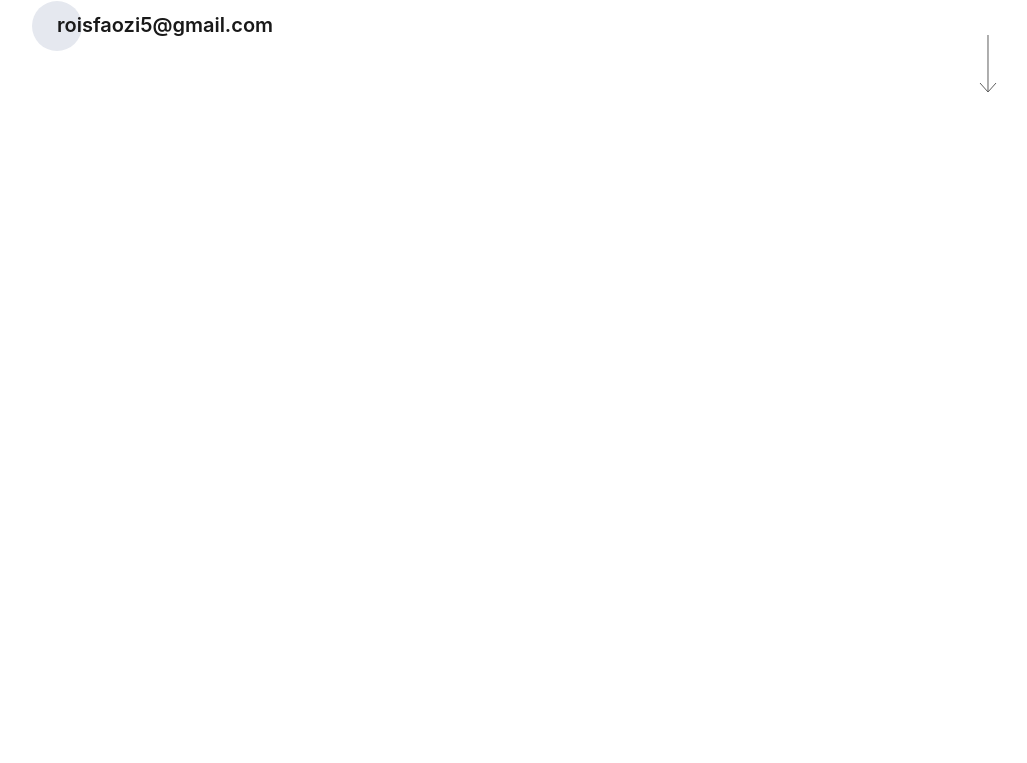
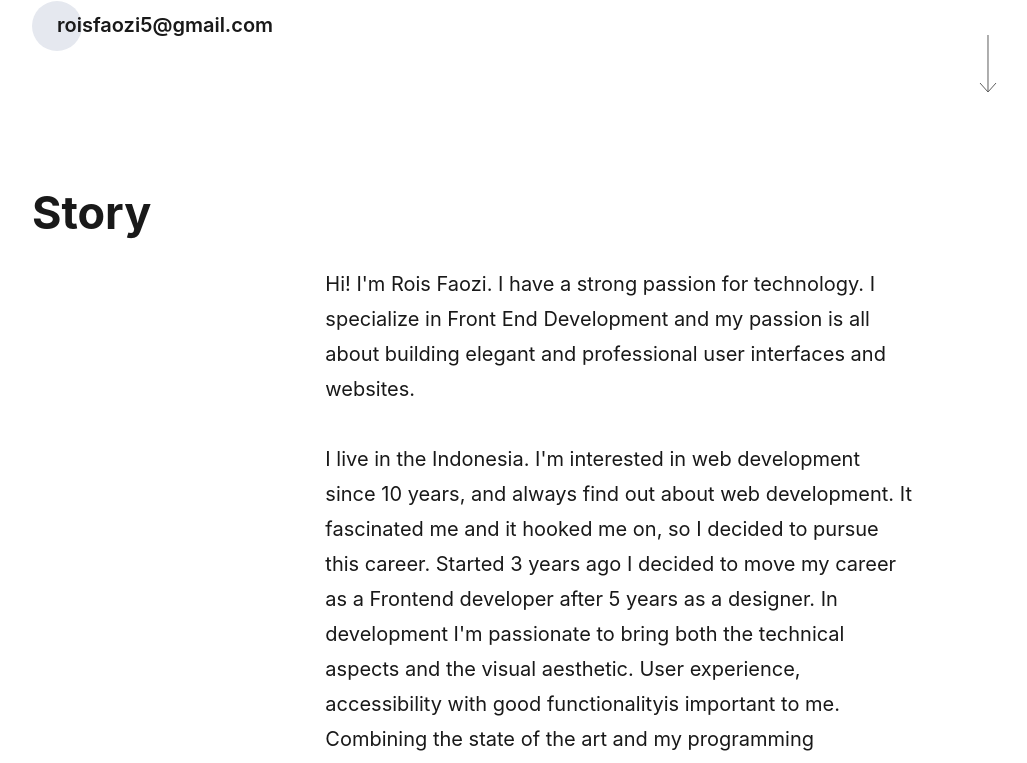
Before and after one commit to Roisfaozi/roisfaozi-web, a Next.js app: page / in a window 1280 px wide. Shown: the part 508-1271 px from the top of the page, without its empty margins (168-1195 px from the left). Before the commit the page ends 800 px from the top, so only its background shows below. Built offline with nearby package versions, Linux system fonts and the light colour scheme.

Commit message:
add story compoent

```diff
--- /dev/null
+++ b/components/story.jsx
@@ -0,0 +1,26 @@
+export default function Story() {
+  return (
+    <section className='section section-container'>
+      <h2 className='section-title'>Story</h2>
+      <div className='story-section'>
+        <div className='w-1/3'></div>
+        <p className='intro'>
+          Hi! I'm Rois Faozi. I have a strong passion for technology. I
+          specialize in Front End Development and my passion is all about
+          building elegant and professional user interfaces and websites.
+          <br /> <br /> I live in the Indonesia. I'm interested in web
+          development since 10 years, and always find out about web development.
+          It fascinated me and it hooked me on, so I decided to pursue this
+          career. Started 3 years ago I decided to move my career as a Frontend
+          developer after 5 years as a designer. In development I'm passionate
+          to bring both the technical aspects and the visual aesthetic. User
+          experience, accessibility with good functionalityis important to me.
+          Combining the state of the art and my programming knowledge, I am able
+          to build a professional and interactive website. <br /> <br /> When
+          I'm not in front of a computer screen, I'm probably playing game with
+          my friends, watch some show and movie.
+        </p>
+      </div>
+    </section>
+  )
+}
--- a/pages/index.jsx
+++ b/pages/index.jsx
@@ -1,11 +1,13 @@
 import Header from '../components/header'
 import Navbar from '../components/navbar'
+import Story from '../components/story'
 
 export default function Home() {
   return (
     <div className='w-full bg-white'>
       <Navbar />
       <Header />
+      <Story />
     </div>
   )
 }
--- a/styles/globals.css
+++ b/styles/globals.css
@@ -20,7 +20,7 @@ a {
 
 .navigation,
 .navigation-main {
-  @apply w-full bg-none fixed top-0 z-50 transition-all duration-500;
+  @apply w-full bg-white fixed top-0 z-50 transition-all duration-500;
 }
 
 .navigation-main {
@@ -77,3 +77,22 @@ a {
 .text-link span {
   @apply m-auto;
 }
+
+.section {
+  @apply px-[200px] py-[70px];
+}
+.section-container {
+  @apply relative flex flex-col items-start gap-5;
+}
+
+.section-title {
+  @apply text-[45px] font-bold text-neutral-primary;
+}
+
+.story-section {
+  @apply flex flex-row justify-end items-start;
+}
+
+.intro {
+  @apply w-2/3 text-xl text-neutral-primary leading-[35px];
+}
```
